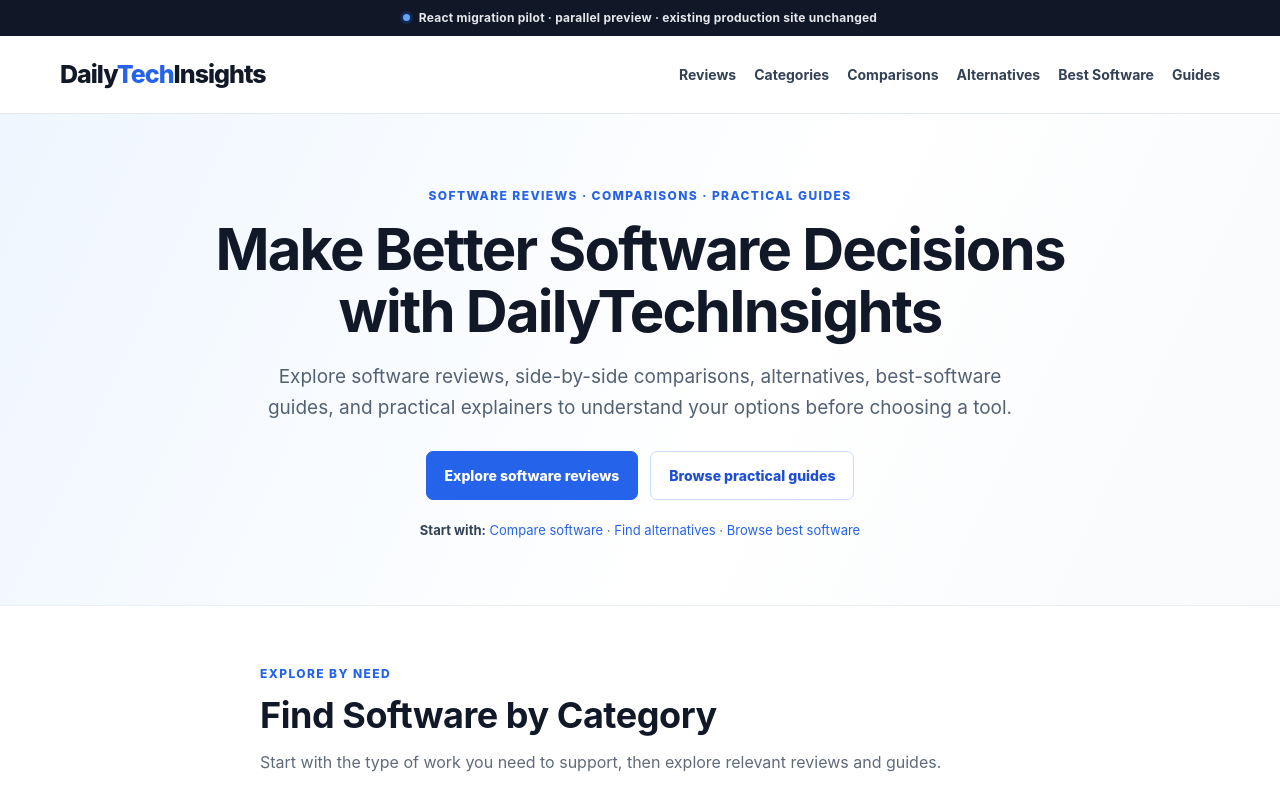
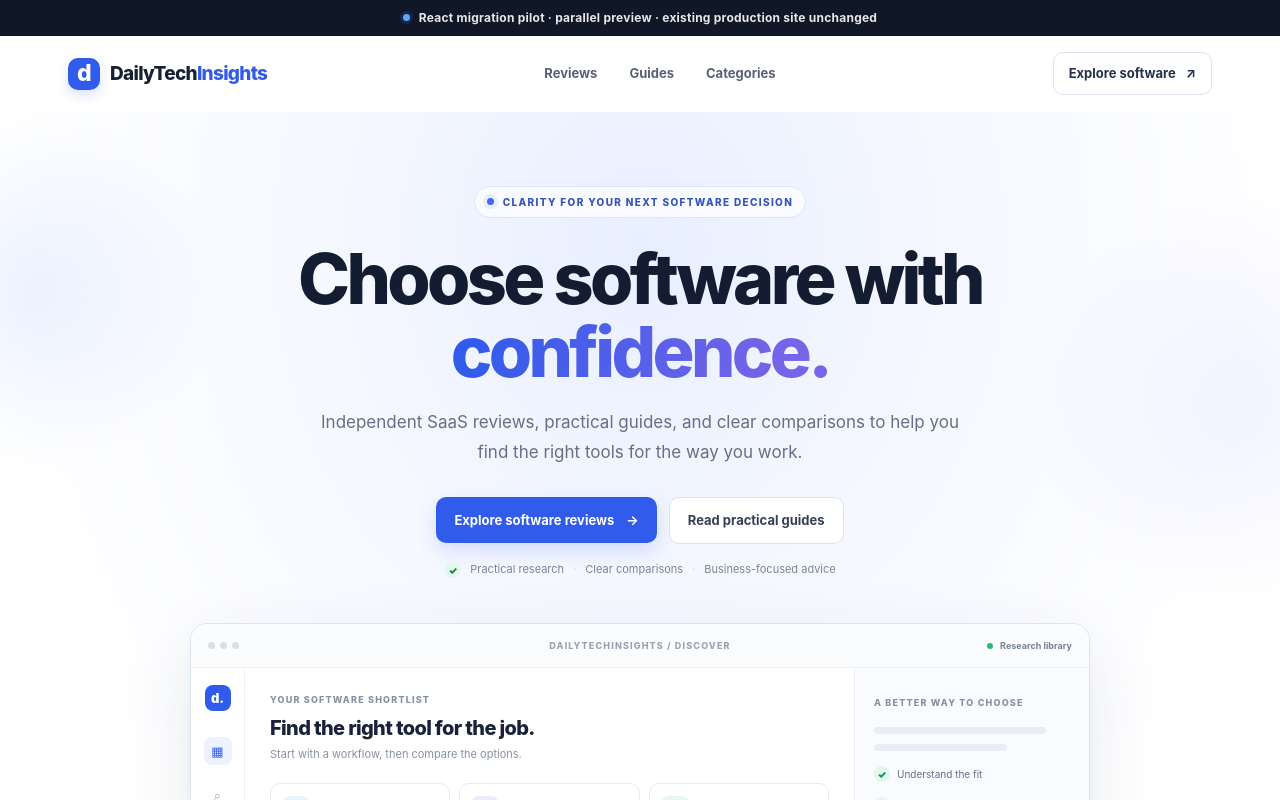
Before and after one commit to franklinctapley-del1122/dailytechinsights, a Next.js app in the folder react-app/: page / in a window 1280 px wide. Shown: the top 800 px of the page. Built offline with nearby package versions, Linux system fonts and the light colour scheme.

Commit message:
Render modern homepage in React migration pilot

```diff
--- a/react-app/app/[[...slug]]/page.tsx
+++ b/react-app/app/[[...slug]]/page.tsx
@@ -1,8 +1,30 @@
 import type { Metadata } from "next";
 import { notFound } from "next/navigation";
 import LegacyPage from "@/components/LegacyPage";
+import ModernHome from "@/components/ModernHome";
 import { getLegacyMetadata, resolvePageId } from "@/lib/legacy";
-export function generateStaticParams() { return [{slug:[]},{slug:["reviews"]},{slug:["reviews","salesforce-review"]},{slug:["guides","project-management-vs-task-management"]}]; }
-type Props={params:Promise<{slug?:string[]}>};
-export async function generateMetadata({params}:Props):Promise<Metadata> { const {slug}=await params; const id=resolvePageId(slug); return id?getLegacyMetadata(id):{title:"Page not found | DailyTechInsights",robots:{index:false,follow:false}}; }
-export default async function PilotRoute({params}:Props) { const {slug}=await params; const id=resolvePageId(slug); if(!id) notFound(); return <LegacyPage id={id}/>; }
+
+export function generateStaticParams() {
+  return [
+    { slug: [] },
+    { slug: ["reviews"] },
+    { slug: ["reviews", "salesforce-review"] },
+    { slug: ["guides", "project-management-vs-task-management"] },
+  ];
+}
+
+type Props = { params: Promise<{ slug?: string[] }> };
+
+export async function generateMetadata({ params }: Props): Promise<Metadata> {
+  const { slug } = await params;
+  const id = resolvePageId(slug);
+  return id ? getLegacyMetadata(id) : { title: "Page not found | DailyTechInsights", robots: { index: false, follow: false } };
+}
+
+export default async function PilotRoute({ params }: Props) {
+  const { slug } = await params;
+  const id = resolvePageId(slug);
+  if (!id) notFound();
+  if (id === "home") return <ModernHome />;
+  return <LegacyPage id={id} />;
+}
```
